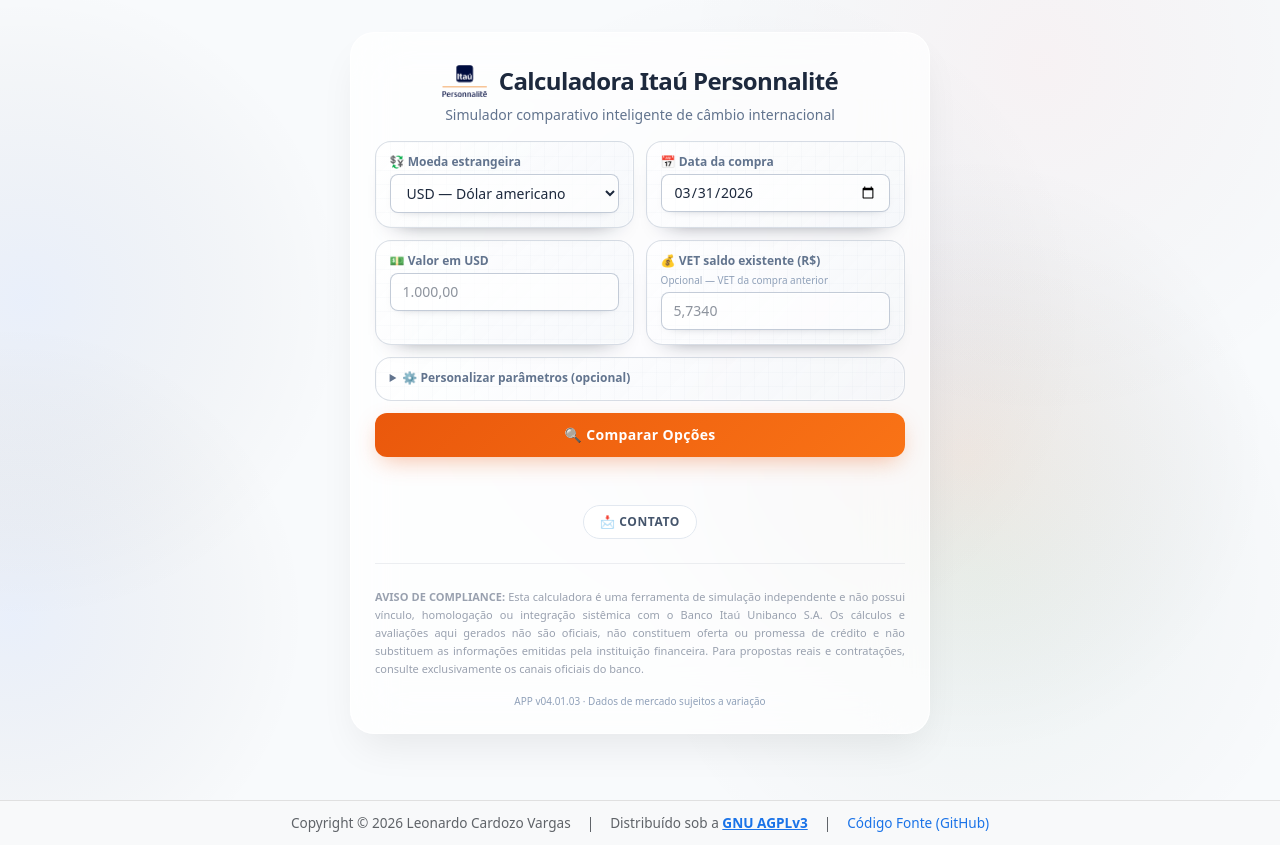
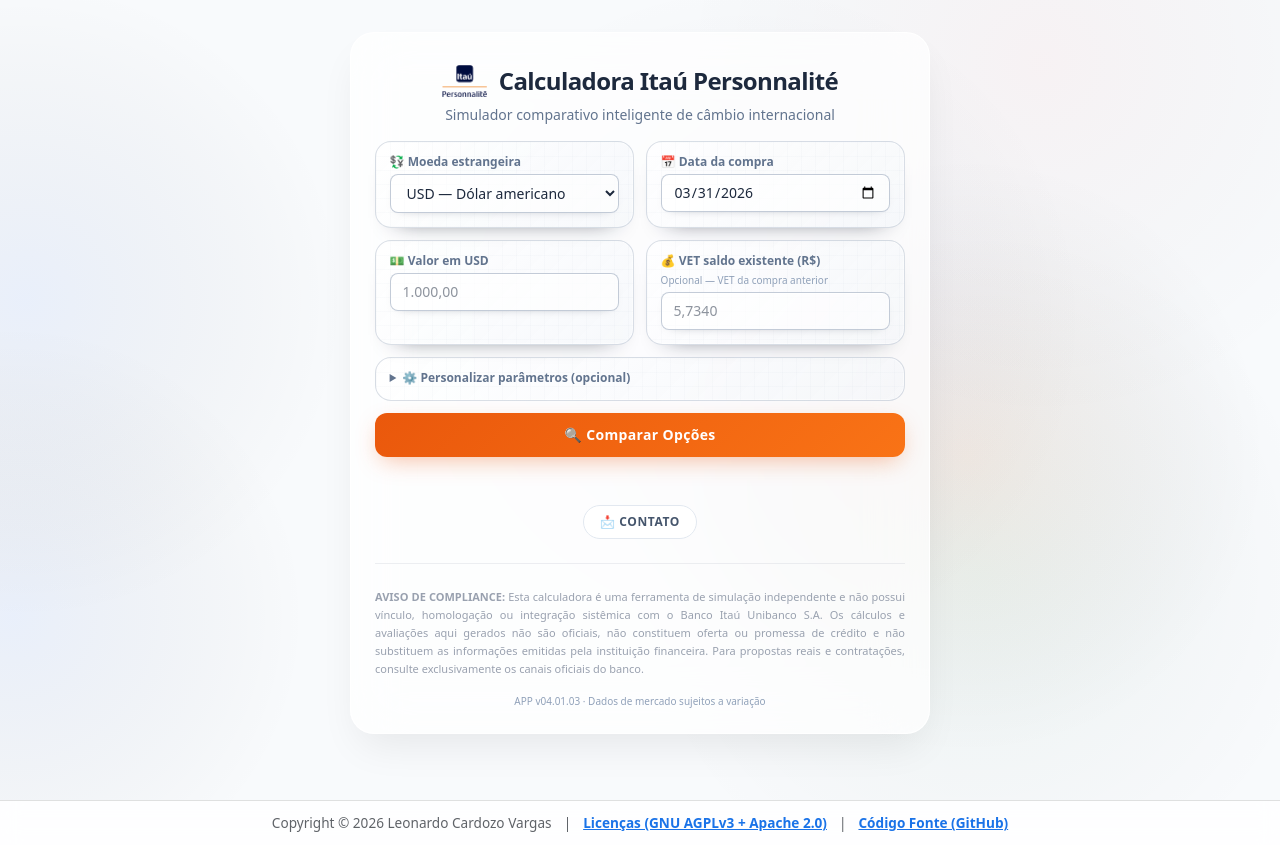
Before and after one commit to LCV-Ideas-Software/calculadora-app, a React (Vite) app: page / in a window 1280 px wide. Built offline with nearby package versions, Linux system fonts and the light colour scheme.

Commit message:
feat: update compliance banner and licenses module for improved styling and functionality

```diff
--- /dev/null
+++ b/scripts/apply-headers.js
@@ -0,0 +1,55 @@
+const fs = require('fs');
+const path = require('path');
+
+const HEADER = `/*
+ * Copyright (C) 2026 Leonardo Cardozo Vargas
+ * SPDX-License-Identifier: AGPL-3.0-or-later
+ */
+`;
+
+function walkDir(dir) {
+  if (!fs.existsSync(dir)) return [];
+  const entries = fs.readdirSync(dir, { withFileTypes: true });
+  const files = [];
+
+  for (const entry of entries) {
+    const fullPath = path.join(dir, entry.name);
+    if (entry.isDirectory()) {
+      files.push(...walkDir(fullPath));
+      continue;
+    }
+
+    if (/\.(js|jsx|ts|tsx)$/i.test(entry.name)) {
+      files.push(fullPath);
+    }
+  }
+
+  return files;
+}
+
+function applyHeader(filePath) {
+  const content = fs.readFileSync(filePath, 'utf8');
+  if (content.includes('SPDX-License-Identifier')) {
+    return false;
+  }
+
+  fs.writeFileSync(filePath, HEADER + content, 'utf8');
+  return true;
+}
+
+function main() {
+  const srcDir = path.resolve(process.cwd(), 'src');
+  const files = walkDir(srcDir);
+  let changed = 0;
+
+  for (const filePath of files) {
+    if (applyHeader(filePath)) {
+      changed += 1;
+      console.log(`Header aplicado: ${filePath}`);
+    }
+  }
+
+  console.log(`Concluído. Arquivos atualizados: ${changed}`);
+}
+
+main();
--- a/src/components/ComplianceBanner.tsx
+++ b/src/components/ComplianceBanner.tsx
@@ -9,38 +9,47 @@ interface ComplianceBannerProps {
 }
 
 export const ComplianceBanner: React.FC<ComplianceBannerProps> = ({ onViewLicenses }) => {
+  const linkStyle: React.CSSProperties = {
+    color: 'var(--color-primary, #1a73e8)',
+    textDecoration: 'underline',
+    fontWeight: 700
+  };
+
   return (
-    <div style={{
+    <footer
+      style={{
         textAlign: 'center',
-      padding: '12px',
+        padding: '12px 16px',
         fontSize: '0.85rem',
-      backgroundColor: '#f8f9fa',
-      borderTop: '1px solid #e0e0e0',
-      color: '#5f6368',
+        borderTop: '1px solid var(--border-color, rgba(0,0,0,0.12))',
+        color: 'var(--text-secondary, #5f6368)',
         display: 'flex',
         justifyContent: 'center',
-      gap: '16px',
+        gap: '12px',
         flexWrap: 'wrap',
-      marginTop: 'auto'
-    }}>
-      <span>
-        Copyright © 2026 Leonardo Cardozo Vargas
-      </span>
-      <span>|</span>
-      <span>
-        Distribuído sob a <button type="button" onClick={onViewLicenses} style={{ background: 'none', border: 'none', padding: 0, font: 'inherit', cursor: 'pointer', color: '#1a73e8', textDecoration: 'underline', fontWeight: 'bold' }}>GNU AGPLv3</button>
-      </span>
-      <span>|</span>
-      <span>
+        marginTop: 'auto',
+        background: 'var(--surface, rgba(255,255,255,0.82))',
+        backdropFilter: 'blur(10px)',
+        WebkitBackdropFilter: 'blur(10px)'
+      }}
+      aria-label="Rodapé de conformidade de licenciamento"
+    >
+      <span>Copyright © 2026 Leonardo Cardozo Vargas</span>
+      <span aria-hidden="true">|</span>
       <a
-          href="https://github.com/lcv-leo/admin-app"
-          target="_blank"
-          rel="noopener noreferrer"
-          style={{ color: '#1a73e8', textDecoration: 'none' }}
+        href="/licencas"
+        onClick={(event) => {
+          event.preventDefault();
+          onViewLicenses();
+        }}
+        style={linkStyle}
       >
+        Licenças (GNU AGPLv3 + Apache 2.0)
+      </a>
+      <span aria-hidden="true">|</span>
+      <a href="https://github.com/lcv-leo/calculadora-app" target="_blank" rel="noopener noreferrer" style={linkStyle}>
         Código Fonte (GitHub)
       </a>
-      </span>
-    </div>
+    </footer>
   );
 };
--- a/src/modules/compliance/LicencasModule.tsx
+++ b/src/modules/compliance/LicencasModule.tsx
@@ -6,32 +6,46 @@ import { useEffect, useState } from 'react';
 
 const getRawUrl = (file: string) => `https://raw.githubusercontent.com/lcv-leo/calculadora-app/main/${file}`;
 
+type DocsState = {
+  LICENSE: string;
+  NOTICE: string;
+  THIRDPARTY: string;
+};
+
 export function LicencasModule() {
-  const [content, setContent] = useState<{ [key: string]: string }>({
+  const [content, setContent] = useState<DocsState>({
     LICENSE: 'Carregando...',
     NOTICE: 'Carregando...',
     THIRDPARTY: 'Carregando...'
   });
 
   useEffect(() => {
+    const fetchFile = async (file: string): Promise<string> => {
+      const response = await fetch(getRawUrl(file), { cache: 'no-store' });
+      if (!response.ok) {
+        throw new Error(`Falha ao carregar ${file}: ${response.status}`);
+      }
+      return response.text();
+    };
+
     const fetchFiles = async () => {
       try {
-        const [licenseRes, noticeRes, thirdpartyRes] = await Promise.all([
-          fetch(getRawUrl('LICENSE')),
-          fetch(getRawUrl('NOTICE')),
-          fetch(getRawUrl('THIRDPARTY.md'))
+        const [licenseText, noticeText, thirdPartyText] = await Promise.all([
+          fetchFile('LICENSE'),
+          fetchFile('NOTICE'),
+          fetchFile('THIRDPARTY.md')
         ]);
 
         setContent({
-          LICENSE: await licenseRes.text(),
-          NOTICE: await noticeRes.text(),
-          THIRDPARTY: await thirdpartyRes.text()
+          LICENSE: licenseText,
+          NOTICE: noticeText,
+          THIRDPARTY: thirdPartyText
         });
       } catch {
         setContent({
-          LICENSE: 'Erro ao carregar LICENÇA.',
-          NOTICE: 'Erro ao carregar AVISOS.',
-          THIRDPARTY: 'Erro ao carregar COMPONENTES DE TERCEIROS.'
+          LICENSE: 'Erro ao carregar LICENSE.',
+          NOTICE: 'Erro ao carregar NOTICE.',
+          THIRDPARTY: 'Erro ao carregar THIRDPARTY.md.'
         });
       }
     };
@@ -43,14 +57,22 @@ export function LicencasModule() {
     marginBottom: '32px',
     backgroundColor: '#ffffff',
     padding: '24px',
-    borderRadius: '8px',
+    borderRadius: '12px',
     boxShadow: '0 1px 3px rgba(0,0,0,0.1)'
+  };
+
+  const paragraphStyle = {
+    margin: '0 0 1rem 0',
+    textAlign: 'justify' as const,
+    textIndent: '2em',
+    lineHeight: 1.8,
+    color: '#202124'
   };
 
   const preStyle = {
     backgroundColor: '#f1f3f4',
     padding: '16px',
-    borderRadius: '4px',
+    borderRadius: '8px',
     overflowX: 'auto' as const,
     fontSize: '0.85rem',
     color: '#202124',
@@ -59,25 +81,38 @@ export function LicencasModule() {
     wordWrap: 'break-word' as const
   };
 
+  const renderJustifiedParagraphs = (raw: string) => {
+    const paragraphs = raw
+      .split(/\r?\n\r?\n+/)
+      .map((chunk) => chunk.replace(/\r?\n/g, ' ').trim())
+      .filter(Boolean);
+
+    return paragraphs.map((paragraph, index) => (
+      <p key={`paragraph-${index}`} style={paragraphStyle}>
+        {paragraph}
+      </p>
+    ));
+  };
+
   return (
     <div style={{ maxWidth: '1000px', margin: '0 auto', padding: '32px 16px', fontFamily: 'var(--font-family, Inter, sans-serif)' }}>
       <h1 style={{ color: '#202124', marginBottom: '8px', fontSize: '2rem' }}>Conformidade e Licenças (Open Source Compliance)</h1>
       <p style={{ color: '#5f6368', marginBottom: '32px' }}>
-        Este sistema opera sob a GNU Affero General Public License v3 (AGPLv3), garantindo a todos os usuários da rede o direito de acessar, modificar e distribuir o código-fonte.
+        Este sistema opera sob a GNU Affero General Public License v3 (AGPLv3), com avisos e componentes de terceiros sob Apache License 2.0 devidamente documentados em NOTICE e THIRDPARTY.md.
       </p>
 
       <section style={sectionStyle}>
         <h2 style={{ color: '#1a73e8', borderBottom: '2px solid #e8eaed', paddingBottom: '8px', marginBottom: '16px' }}>
           GNU AGPLv3 (LICENSE)
         </h2>
-        <pre style={preStyle}>{content.LICENSE}</pre>
+        {renderJustifiedParagraphs(content.LICENSE)}
       </section>
 
       <section style={sectionStyle}>
         <h2 style={{ color: '#1a73e8', borderBottom: '2px solid #e8eaed', paddingBottom: '8px', marginBottom: '16px' }}>
-          Avisos de Autoria e Patentes (NOTICE)
+          Avisos de Autoria e Patentes (NOTICE / Apache 2.0)
         </h2>
-        <pre style={preStyle}>{content.NOTICE}</pre>
+        {renderJustifiedParagraphs(content.NOTICE)}
       </section>
 
       <section style={sectionStyle}>
@@ -88,4 +123,4 @@ export function LicencasModule() {
       </section>
     </div>
   );
-};
+}
```
Also changed, not shown: 1 other file (tests, documents, lock files or other folders). Lines whose indentation alone changed are shown as unchanged.
